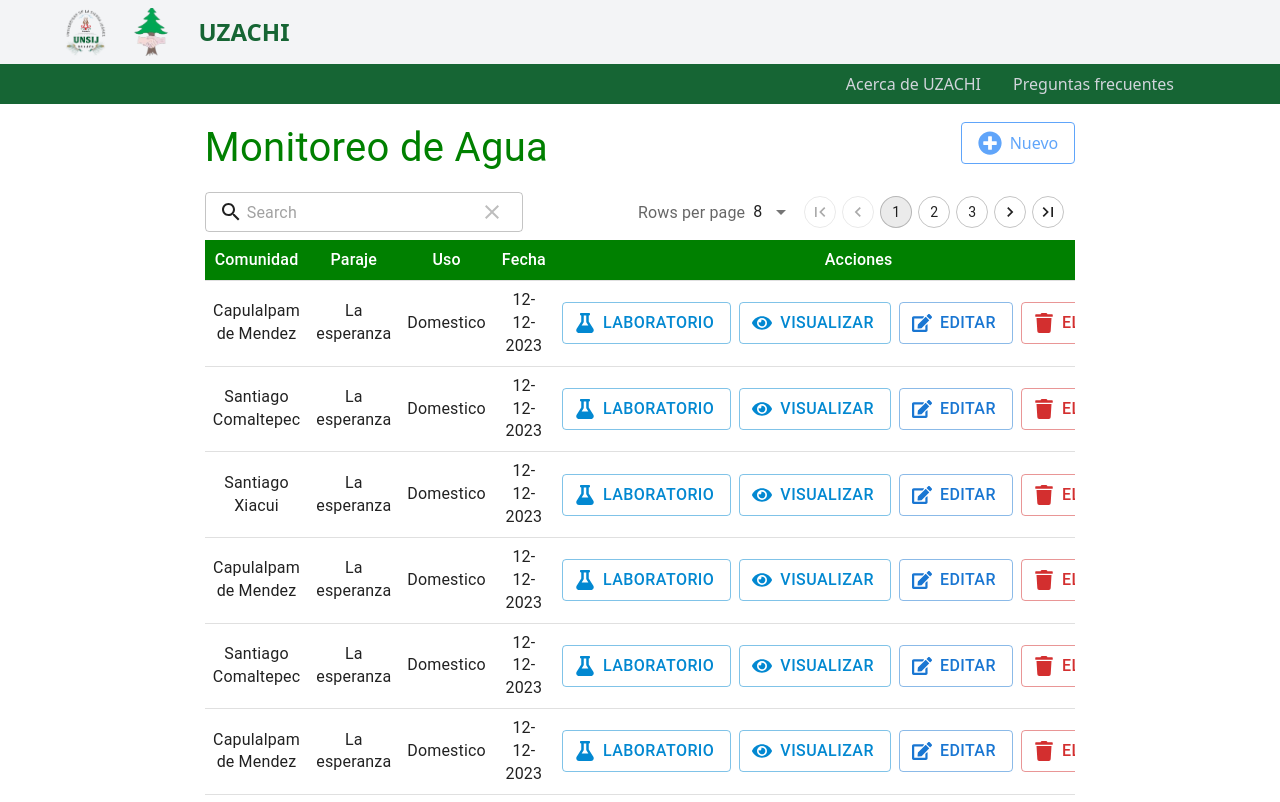
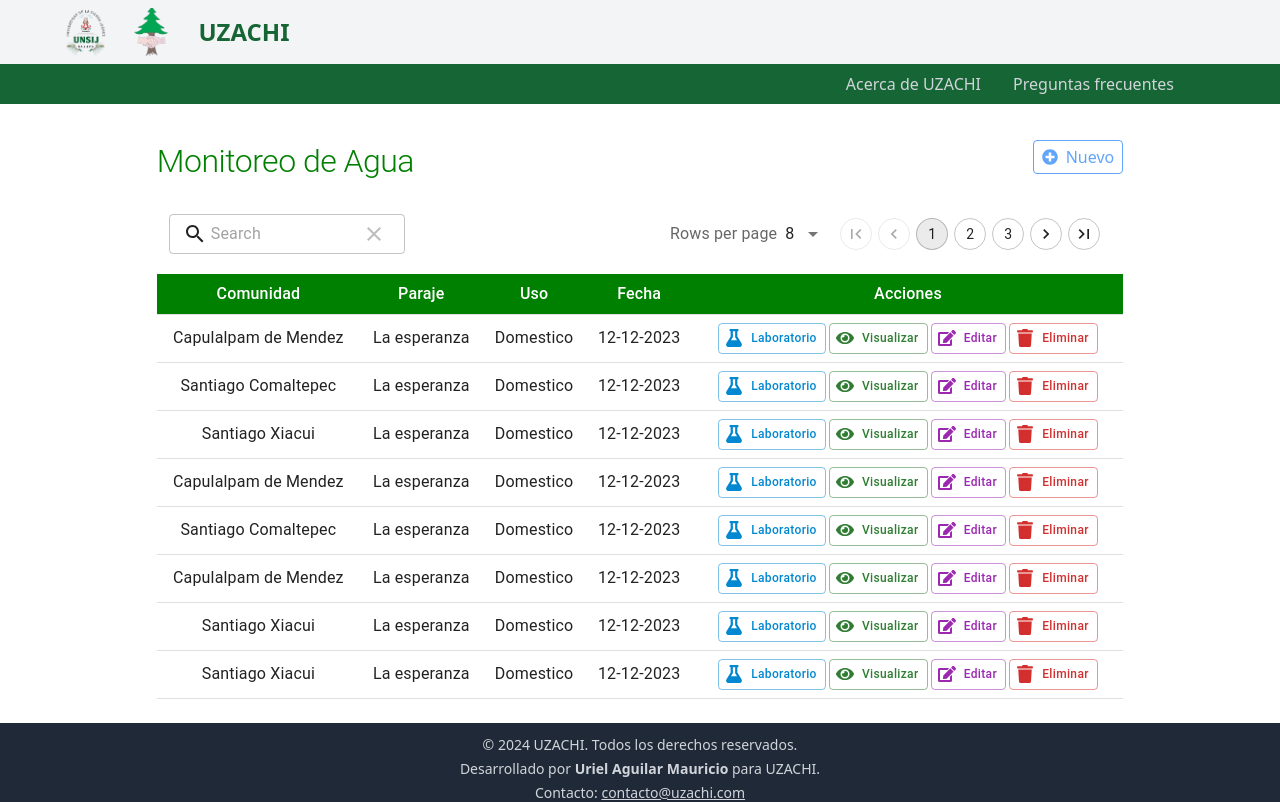
Before and after one commit to Uriel1021/Frtont-End-UZACHI, a React (Vite) app: page /monitoreos/monitoreoagua/listar in a window 1280 px wide. Shown: the top 802 px of the page. Built offline with nearby package versions, Linux system fonts and the light colour scheme.

Commit message:
Se corrigio las tablas dinamicas

```diff
--- a/src/components/TablasDinamicas/TablaDinamica/TablaDinamica.jsx
+++ b/src/components/TablasDinamicas/TablaDinamica/TablaDinamica.jsx
@@ -70,6 +70,15 @@ const TablaDinamica = ({ titulo, columnas, data, ruta, rutaEliminar }) => {
         const isSmallScreen = useMediaQuery('(max-width: 600px)');
         const isMediumScreen = useMediaQuery('(max-width: 820px)');
 
+        // Estilos comunes para los botones
+        const buttonStyles = {
+          minWidth: isSmallScreen ? 'auto' : 'initial',
+          padding: isSmallScreen ? '2px 4px' : '4px 8px', // Más compacto
+          fontSize: isSmallScreen ? '10px' : '12px', // Reducir texto
+          borderRadius: '4px', // Opcional: bordes más redondeados
+          textTransform: 'none', // Evitar mayúsculas automáticas
+        };
+
         return (
           <Box sx={{ display: 'flex', justifyContent: 'center', gap: '0.5rem' }}>
             <Button
@@ -78,29 +87,17 @@ const TablaDinamica = ({ titulo, columnas, data, ruta, rutaEliminar }) => {
               color="info"
               startIcon={<FaEye />}
               onClick={() => handleView(id)}
-              sx={{
-                minWidth: isSmallScreen ? 'auto' : 'initial',
-                padding: isSmallScreen ? '2px' : '6px 16px',
-                fontSize: isSmallScreen ? '12px' : 'inherit',
-                border: isSmallScreen || isMediumScreen ? 'none' : undefined, // Ocultar el borde en pantallas sm y md
-                backgroundColor: isSmallScreen || isMediumScreen ? 'transparent' : undefined, // Opcional: para mantener el fondo transparente
-              }}
+              sx={buttonStyles}
             >
               {!(isSmallScreen || isMediumScreen) && 'Visualizar'}
             </Button>
             <Button
               size={isSmallScreen ? 'small' : 'medium'}
               variant="outlined"
-              color="primary"
+              color="secondary"
               startIcon={<FaEdit />}
               onClick={() => handleEdit(id)}
-              sx={{
-                minWidth: isSmallScreen ? 'auto' : 'initial',
-                padding: isSmallScreen ? '2px' : '6px 16px',
-                fontSize: isSmallScreen ? '12px' : 'inherit',
-                border: isSmallScreen || isMediumScreen ? 'none' : undefined, // Ocultar el borde en pantallas sm y md
-                backgroundColor: isSmallScreen || isMediumScreen ? 'transparent' : undefined, // Opcional: para mantener el fondo transparente
-              }}
+              sx={buttonStyles}
             >
               {!(isSmallScreen || isMediumScreen) && 'Editar'}
             </Button>
@@ -110,13 +107,7 @@ const TablaDinamica = ({ titulo, columnas, data, ruta, rutaEliminar }) => {
               color="error"
               startIcon={<FaTrash />}
               onClick={() => handleDeleteOpen(id)}
-              sx={{
-                minWidth: isSmallScreen ? 'auto' : 'initial',
-                padding: isSmallScreen ? '2px' : '6px 16px',
-                fontSize: isSmallScreen ? '12px' : 'inherit',
-                border: isSmallScreen || isMediumScreen ? 'none' : undefined, // Ocultar el borde en pantallas sm y md
-                backgroundColor: isSmallScreen || isMediumScreen ? 'transparent' : undefined, // Opcional: para mantener el fondo transparente
-              }}
+              sx={buttonStyles}
             >
               {!(isSmallScreen || isMediumScreen) && 'Eliminar'}
             </Button>
@@ -180,13 +171,13 @@ const TablaDinamica = ({ titulo, columnas, data, ruta, rutaEliminar }) => {
         </Typography>
         <Box sx={{ mt: { xs: '0', sm: '0' }, ml: 'auto' }}>
           <button
-            onClick={handleNuevoMonitoreo}
-            className="border border-blue-400 text-blue-400 py-2 px-4 rounded flex items-center space-x-2"
-            style={{ marginTop: '10px', marginBottom: '20px' }} // Padding de 10px arriba y abajo
-          >
-            <FaPlusCircle className="w-6 h-6" />
-            <span className="hidden sm:inline">Nuevo</span>
-          </button>
+                      onClick={handleNuevoMonitoreo}
+                      className="border border-blue-400 text-blue-400 py-1 px-2 rounded flex items-center space-x-2"
+                      style={{ marginTop: '10px', marginBottom: '20px' }} // Padding de 10px arriba y abajo
+                    >
+                      <FaPlusCircle className="w-4 h-4" />
+                      <span className="hidden sm:inline">Nuevo</span>
+                    </button>
         </Box>
       </Box>
 
--- a/src/components/TablasDinamicas/TablaDinamicaMonitoreoFauna/TablaDinamicaMonitoreoFauna.jsx
+++ b/src/components/TablasDinamicas/TablaDinamicaMonitoreoFauna/TablaDinamicaMonitoreoFauna.jsx
@@ -74,23 +74,26 @@ const TablaDinamicaMonitoreoFauna = ({ titulo, columnas, data, rutaNuevo, rutaVi
         const isSmallScreen = useMediaQuery('(max-width: 600px)');
         const isMediumScreen = useMediaQuery('(max-width: 820px)');
 
+        // Estilos comunes para los botones
+        const buttonStyles = {
+          minWidth: isSmallScreen ? 'auto' : 'initial',
+          padding: isSmallScreen ? '2px 4px' : '4px 8px', // Más compacto
+          fontSize: isSmallScreen ? '10px' : '12px', // Reducir texto
+          borderRadius: '4px', // Opcional: bordes más redondeados
+          textTransform: 'none', // Evitar mayúsculas automáticas
+        };
+
         return (
           <Box sx={{ display: 'flex', justifyContent: 'center', gap: '1.0rem' }}>
             <Button
               size={isSmallScreen ? 'small' : 'medium'}
               variant="outlined"
-              color="info"
+              color="success"
               startIcon={<FaImage />}
               onClick={() => handleAddImg(id)}
-              sx={{
-                minWidth: isSmallScreen ? 'auto' : 'initial',
-                padding: isSmallScreen ? '1px' : '6px 13px',
-                fontSize: isSmallScreen ? '12px' : 'inherit',
-                border: isSmallScreen || isMediumScreen ? 'none' : undefined, // Ocultar el borde en pantallas sm y md
-                backgroundColor: isSmallScreen || isMediumScreen ? 'transparent' : undefined, // Opcional: para mantener el fondo transparente
-              }}
+              sx={buttonStyles}
               >
-              {!(isSmallScreen || isMediumScreen) && 'Agregar Imágenes'}
+              {!(isSmallScreen || isMediumScreen) && 'Imágenes'}
             </Button>
 
             <Button
@@ -99,29 +102,17 @@ const TablaDinamicaMonitoreoFauna = ({ titulo, columnas, data, rutaNuevo, rutaVi
               color="info"
               startIcon={<FaEye />}
               onClick={() => handleView(id)}
-              sx={{
-                minWidth: isSmallScreen ? 'auto' : 'initial',
-                padding: isSmallScreen ? '2px' : '6px 16px',
-                fontSize: isSmallScreen ? '12px' : 'inherit',
-                border: isSmallScreen || isMediumScreen ? 'none' : undefined, // Ocultar el borde en pantallas sm y md
-                backgroundColor: isSmallScreen || isMediumScreen ? 'transparent' : undefined, // Opcional: para mantener el fondo transparente
-              }}
+              sx={buttonStyles}
             >
               {!(isSmallScreen || isMediumScreen) && 'Visualizar'}
             </Button>
             <Button
               size={isSmallScreen ? 'small' : 'medium'}
               variant="outlined"
-              color="primary"
+              color="secondary"
               startIcon={<FaEdit />}
               onClick={() => handleEdit(id)}
-              sx={{
-                minWidth: isSmallScreen ? 'auto' : 'initial',
-                padding: isSmallScreen ? '2px' : '6px 16px',
-                fontSize: isSmallScreen ? '12px' : 'inherit',
-                border: isSmallScreen || isMediumScreen ? 'none' : undefined, // Ocultar el borde en pantallas sm y md
-                backgroundColor: isSmallScreen || isMediumScreen ? 'transparent' : undefined, // Opcional: para mantener el fondo transparente
-              }}
+              sx={buttonStyles}
             >
               {!(isSmallScreen || isMediumScreen) && 'Editar'}
             </Button>
@@ -131,13 +122,7 @@ const TablaDinamicaMonitoreoFauna = ({ titulo, columnas, data, rutaNuevo, rutaVi
               color="error"
               startIcon={<FaTrash />}
               onClick={() => handleDeleteOpen(id)}
-              sx={{
-                minWidth: isSmallScreen ? 'auto' : 'initial',
-                padding: isSmallScreen ? '2px' : '6px 16px',
-                fontSize: isSmallScreen ? '12px' : 'inherit',
-                border: isSmallScreen || isMediumScreen ? 'none' : undefined, // Ocultar el borde en pantallas sm y md
-                backgroundColor: isSmallScreen || isMediumScreen ? 'transparent' : undefined, // Opcional: para mantener el fondo transparente
-              }}
+              sx={buttonStyles}
             >
               {!(isSmallScreen || isMediumScreen) && 'Eliminar'}
             </Button>
@@ -178,7 +163,7 @@ const TablaDinamicaMonitoreoFauna = ({ titulo, columnas, data, rutaNuevo, rutaVi
     <Stack
       sx={{
         mt: '-1.0rem', // Subir la tabla 30%
-        px: { xs: '1rem', sm: '2rem', md: '4rem' },
+        px: { xs: '1rem', sm: '1rem', md: '1rem' },
         width: { xs: '100%', sm: '90%', md: '80%' },
       }}
     >
@@ -191,9 +176,9 @@ const TablaDinamicaMonitoreoFauna = ({ titulo, columnas, data, rutaNuevo, rutaVi
         }}
       >
         <Typography
-          variant="h4"
+          variant="h1"
           sx={{
-            fontSize: { xs: '1.5rem', sm: '2rem', md: '2.5rem' },
+            fontSize: { xs: '1rem', sm: '1.5rem', md: '2rem' },
             color: 'green',
           }}
         >
@@ -201,13 +186,13 @@ const TablaDinamicaMonitoreoFauna = ({ titulo, columnas, data, rutaNuevo, rutaVi
         </Typography>
         <Box sx={{ mt: { xs: '0', sm: '0' }, ml: 'auto' }}>
           <button
-            onClick={handleNuevoMonitoreo}
-            className="border border-blue-400 text-blue-400 py-2 px-4 rounded flex items-center space-x-2"
-            style={{ marginTop: '10px', marginBottom: '20px' }} // Padding de 10px arriba y abajo
-          >
-            <FaPlusCircle className="w-6 h-6" />
-            <span className="hidden sm:inline">Nuevo</span>
-          </button>
+                      onClick={handleNuevoMonitoreo}
+                      className="border border-blue-400 text-blue-400 py-1 px-2 rounded flex items-center space-x-2"
+                      style={{ marginTop: '10px', marginBottom: '20px' }} // Padding de 10px arriba y abajo
+                    >
+                      <FaPlusCircle className="w-4 h-4" />
+                      <span className="hidden sm:inline">Nuevo</span>
+                    </button>
         </Box>
       </Box>
 
--- a/src/components/TablasDinamicas/TablaDinamicaMonitoreos/TablaDinamicaMonitoreo.jsx
+++ b/src/components/TablasDinamicas/TablaDinamicaMonitoreos/TablaDinamicaMonitoreo.jsx
@@ -32,7 +32,7 @@ const TablaDinamicaMonitoreo = ({ titulo, columnas, data, ruta, rutaEliminar, ru
   const [open, setOpen] = useState(false);
   const [selectedId, setSelectedId] = useState(null);
 
-  const handleViewLab = (id) =>{
+  const handleViewLab = (id) => {
     //Redirigir a laboratorio
     console.log(`Visualizar el formulario o datos de laboratorio con ID: ${rutaLaboratorio} / ${id} `);
     navigate(rutaLaboratorio)
@@ -75,69 +75,54 @@ const TablaDinamicaMonitoreo = ({ titulo, columnas, data, ruta, rutaEliminar, ru
         const isSmallScreen = useMediaQuery('(max-width: 600px)');
         const isMediumScreen = useMediaQuery('(max-width: 820px)');
 
+        // Estilos comunes para los botones
+        const buttonStyles = {
+          minWidth: isSmallScreen ? 'auto' : 'initial',
+          padding: isSmallScreen ? '2px 4px' : '4px 8px', // Más compacto
+          fontSize: isSmallScreen ? '10px' : '12px', // Reducir texto
+          borderRadius: '4px', // Opcional: bordes más redondeados
+          textTransform: 'none', // Evitar mayúsculas automáticas
+        };
+
         return (
-          <Box sx={{ display: 'flex', justifyContent: 'center', gap: '0.5rem' }}>
+          <Box sx={{ display: 'flex', justifyContent: 'center', gap: '0.2rem' }}>
             <Button
-              size={isSmallScreen ? 'small' : 'medium'}
+              size="small"
               variant="outlined"
               color="info"
               startIcon={<FaFlask />}
               onClick={() => handleViewLab(id)}
-              sx={{
-                minWidth: isSmallScreen ? 'auto' : 'initial',
-                padding: isSmallScreen ? '2px' : '6px 16px',
-                fontSize: isSmallScreen ? '12px' : 'inherit',
-                border: isSmallScreen || isMediumScreen ? 'none' : undefined, // Ocultar el borde en pantallas sm y md
-                backgroundColor: isSmallScreen || isMediumScreen ? 'transparent' : undefined, // Opcional: para mantener el fondo transparente
-              }}
+              sx={buttonStyles}
             >
               {!(isSmallScreen || isMediumScreen) && 'Laboratorio'}
             </Button>
             <Button
-              size={isSmallScreen ? 'small' : 'medium'}
+              size="small"
               variant="outlined"
-              color="info"
+              color="success"
               startIcon={<FaEye />}
               onClick={() => handleView(id)}
-              sx={{
-                minWidth: isSmallScreen ? 'auto' : 'initial',
-                padding: isSmallScreen ? '2px' : '6px 16px',
-                fontSize: isSmallScreen ? '12px' : 'inherit',
-                border: isSmallScreen || isMediumScreen ? 'none' : undefined, // Ocultar el borde en pantallas sm y md
-                backgroundColor: isSmallScreen || isMediumScreen ? 'transparent' : undefined, // Opcional: para mantener el fondo transparente
-              }}
+              sx={buttonStyles}
             >
               {!(isSmallScreen || isMediumScreen) && 'Visualizar'}
             </Button>
             <Button
-              size={isSmallScreen ? 'small' : 'medium'}
+              size="small"
               variant="outlined"
-              color="primary"
+              color="secondary"
               startIcon={<FaEdit />}
               onClick={() => handleEdit(id)}
-              sx={{
-                minWidth: isSmallScreen ? 'auto' : 'initial',
-                padding: isSmallScreen ? '2px' : '6px 16px',
-                fontSize: isSmallScreen ? '12px' : 'inherit',
-                border: isSmallScreen || isMediumScreen ? 'none' : undefined, // Ocultar el borde en pantallas sm y md
-                backgroundColor: isSmallScreen || isMediumScreen ? 'transparent' : undefined, // Opcional: para mantener el fondo transparente
-              }}
+              sx={buttonStyles}
             >
               {!(isSmallScreen || isMediumScreen) && 'Editar'}
             </Button>
             <Button
-              size={isSmallScreen ? 'small' : 'medium'}
+              size="small"
               variant="outlined"
               color="error"
               startIcon={<FaTrash />}
               onClick={() => handleDeleteOpen(id)}
-              sx={{
-                minWidth: isSmallScreen ? 'auto' : 'initial',
-                padding: isSmallScreen ? '2px' : '6px 16px',
-                fontSize: isSmallScreen ? '12px' : 'inherit',
-                border: isSmallScreen || isMediumScreen ? 'none' : undefined, // Ocultar el borde en pantallas sm y md
-                backgroundColor: isSmallScreen || isMediumScreen ? 'transparent' : undefined, // Opcional: para mantener el fondo transparente
-              }}
+              sx={buttonStyles}
             >
               {!(isSmallScreen || isMediumScreen) && 'Eliminar'}
             </Button>
@@ -146,6 +131,7 @@ const TablaDinamicaMonitoreo = ({ titulo, columnas, data, ruta, rutaEliminar, ru
       },
     },
   ];
+
 
   const table = useMaterialReactTable({
     columns: columnasConAcciones,
@@ -178,8 +164,8 @@ const TablaDinamicaMonitoreo = ({ titulo, columnas, data, ruta, rutaEliminar, ru
   return (
     <Stack
       sx={{
-        mt: '-1.0rem', // Subir la tabla 30%
-        px: { xs: '1rem', sm: '2rem', md: '4rem' },
+        mt: '0.1rem',
+        px: { xs: '1rem', sm: '1rem', md: '1rem' },
         width: { xs: '100%', sm: '90%', md: '80%' },
       }}
     >
@@ -192,9 +178,9 @@ const TablaDinamicaMonitoreo = ({ titulo, columnas, data, ruta, rutaEliminar, ru
         }}
       >
         <Typography
-          variant="h4"
+          variant="h1"
           sx={{
-            fontSize: { xs: '1.5rem', sm: '2rem', md: '2.5rem' },
+            fontSize: { xs: '1rem', sm: '1.5rem', md: '2rem' },
             color: 'green',
           }}
         >
@@ -203,10 +189,10 @@ const TablaDinamicaMonitoreo = ({ titulo, columnas, data, ruta, rutaEliminar, ru
         <Box sx={{ mt: { xs: '0', sm: '0' }, ml: 'auto' }}>
           <button
             onClick={handleNuevoMonitoreo}
-            className="border border-blue-400 text-blue-400 py-2 px-4 rounded flex items-center space-x-2"
+            className="border border-blue-400 text-blue-400 py-1 px-2 rounded flex items-center space-x-2"
             style={{ marginTop: '10px', marginBottom: '20px' }} // Padding de 10px arriba y abajo
           >
-            <FaPlusCircle className="w-6 h-6" />
+            <FaPlusCircle className="w-4 h-4" />
             <span className="hidden sm:inline">Nuevo</span>
           </button>
         </Box>
@@ -219,11 +205,27 @@ const TablaDinamicaMonitoreo = ({ titulo, columnas, data, ruta, rutaEliminar, ru
           justifyContent: 'space-between',
           alignItems: 'center',
           gap: { xs: '1rem', sm: '0' },
+          padding: '0.5rem', // Reducir el espacio interno si es necesario
         }}
       >
-        <MRT_GlobalFilterTextField table={table} sx={{ width: { xs: '100%', sm: 'auto' } }} />
-        <MRT_TablePagination table={table} sx={{ width: { xs: '100%', sm: 'auto' } }} />
+        <MRT_GlobalFilterTextField
+          table={table}
+          sx={{
+            width: { xs: 'auto', sm: '75%' },
+            fontSize: '0.8rem', // Reducir el tamaño de la fuente
+            padding: '0.25rem', // Reducir el padding para hacerlo más pequeño
+          }}
+        />
+        <MRT_TablePagination
+          table={table}
+          sx={{
+            width: { xs: '100%', sm: 'auto' },
+            fontSize: '0.875rem', // Reducir el tamaño de la fuente
+            padding: '0.25rem', // Reducir el padding
+          }}
+        />
       </Box>
+
       <TableContainer>
         <Table>
           <TableHead>
--- a/src/components/header/Header.jsx
+++ b/src/components/header/Header.jsx
@@ -3,7 +3,7 @@ import React from 'react';
 const Header = () => {
   return (
     <header className="bg-red shadow-md">
-      <div className="container mx-auto w-[90%] flex justify-between items-center py-2 sm:py-2 md:py-2 lg:py-2">
+      <div className="container mx-auto w-[90%] flex justify-between items-center py-2 sm:py-6 md:py-6 lg:py-2">
         {/* Empresa Logo e Información */}
         <div className="flex items-center space-x-1 sm:space-x-2 md:space-x-3 lg:space-x-4">
           <img
--- a/src/components/login/Login.jsx
+++ b/src/components/login/Login.jsx
@@ -31,7 +31,7 @@ const Login = () => {
         style={{
           width: '320px', // Tamaño reducido en píxeles
           padding: '20px', // Espaciado reducido
-          transform: 'scale(0.85)', // Reduce al 20% su tamaño
+          transform: 'scale(0.83)', // Reduce al 20% su tamaño
           transformOrigin: 'top center', // Mantiene el centro en la parte superior
           maxWidth: '100%', // Asegura que no se sobrepase el tamaño de la pantalla
         }}
@@ -43,8 +43,8 @@ const Login = () => {
           style={{
             display: 'block',
             margin: '0 auto 16px',
-            width: '60px', // Tamaño reducido del logo
-            height: '60px', // Tamaño reducido del logo
+            width: '80px', // Tamaño reducido del logo
+            height: '70px', // Tamaño reducido del logo
           }}
         />
         <Typography variant="h5" gutterBottom className="text-center text-green-800 font-bold">
```
Also changed, not shown: src/components/menu/Menu.jsx (+15 -15 lines), src/components/menu/Monitoreos.jsx (+21 -8 lines), src/components/monitoreoFauna/VisualizarMonitoreoFauna.jsx (+4 -3 lines). Lines whose indentation alone changed are shown as unchanged.
